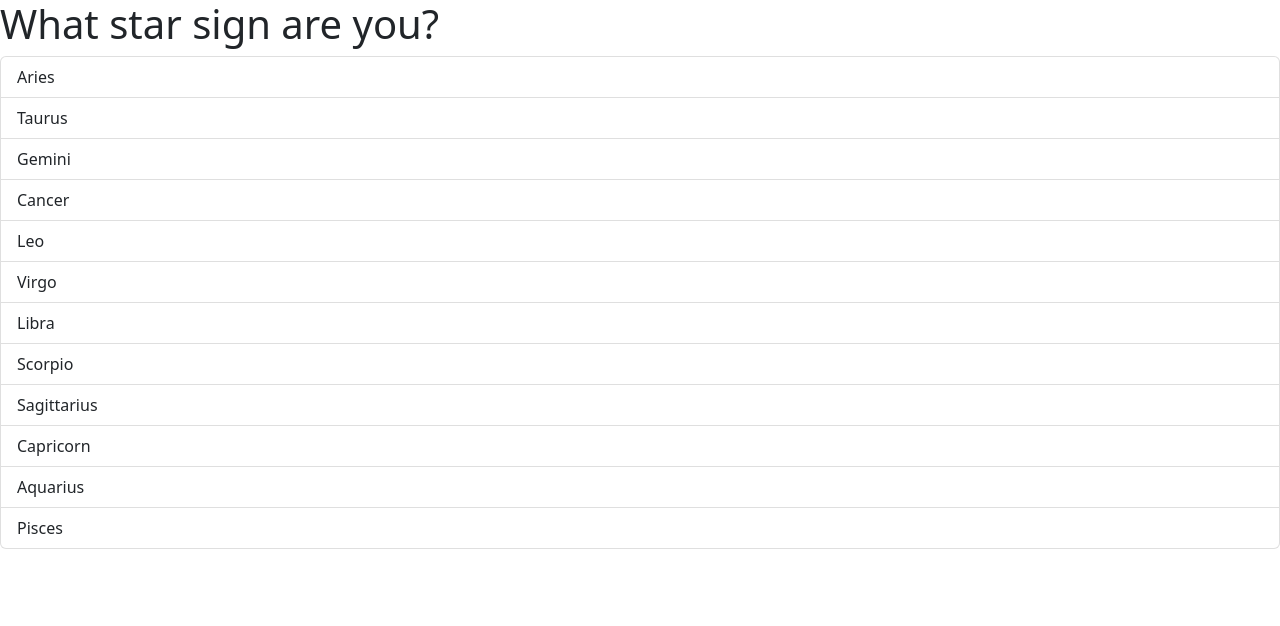
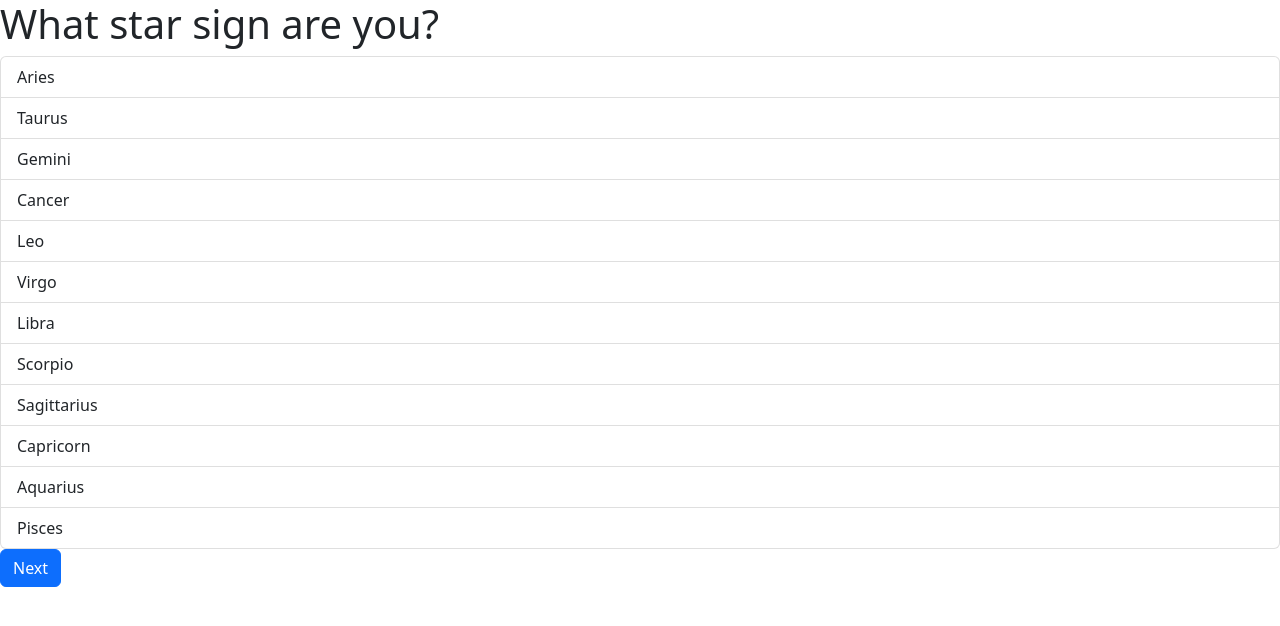
Before and after one commit to tobyestipona/StudyStars, a React (Vite) app: page / in a window 1280 px wide. Shown: the top 626 px of the page. Built offline with nearby package versions, Linux system fonts and the light colour scheme.

Commit message:
Update App.tsx

```diff
--- a/src/App.tsx
+++ b/src/App.tsx
@@ -1,10 +1,8 @@
 import { useState } from "react";
-import Alert from "./components/Alert";
 import Button from "./components/Button";
 import ListGroup from "./components/ListGroup";
 
 function App() {
-  const [alertVisible, setAlertVisibility] = useState(false);
   let items = [
     "Aries",
     "Taurus",
@@ -30,6 +28,7 @@ function App() {
         FIRE ALARM
       </Button> */}
       <ListGroup items={items} heading="What star sign are you?" onSelectItem={handleSelectedItem}/>
+      <Button color="primary" onClick={() => handleSelectedItem}>Next</Button>
     </div>
   );
 }
```
